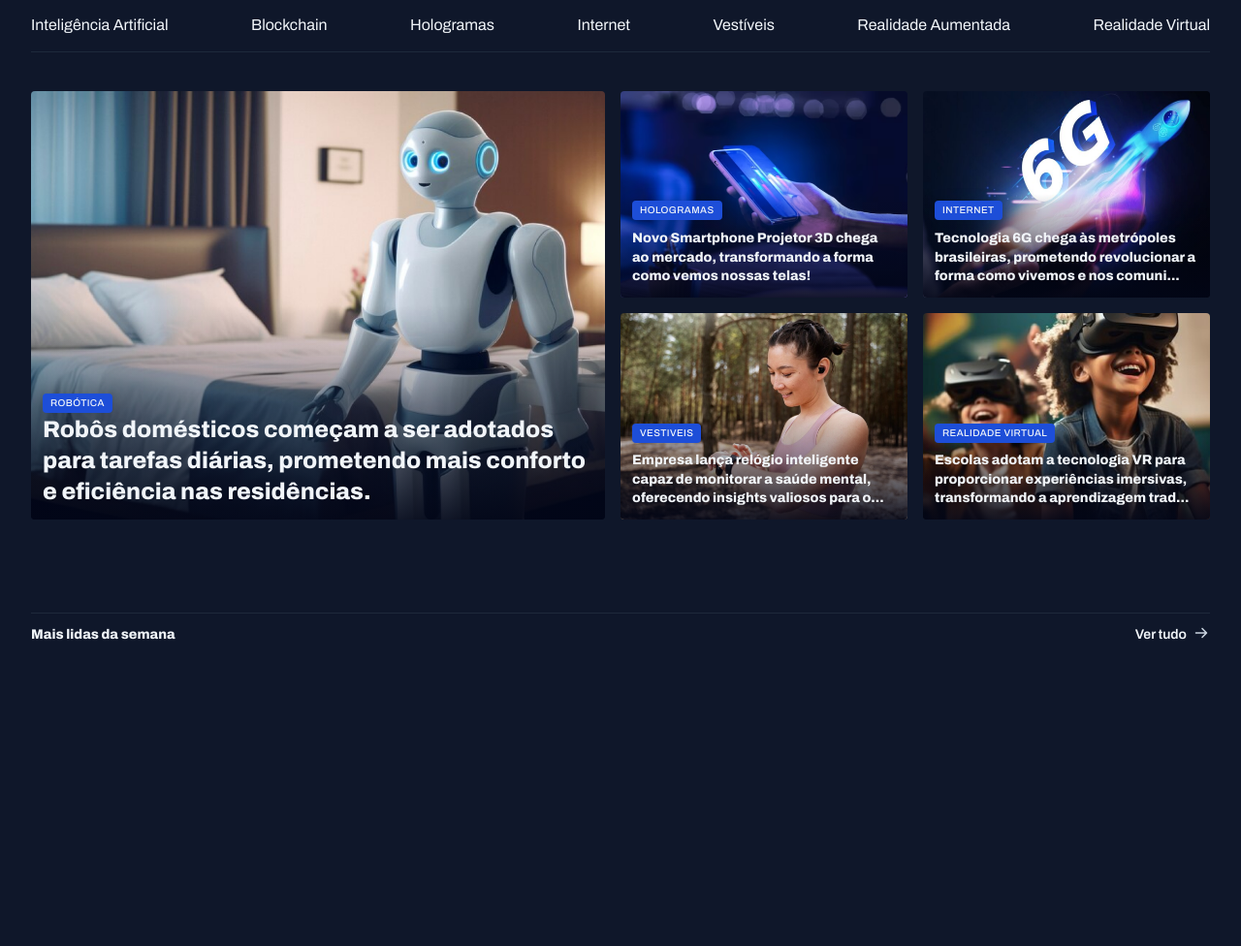
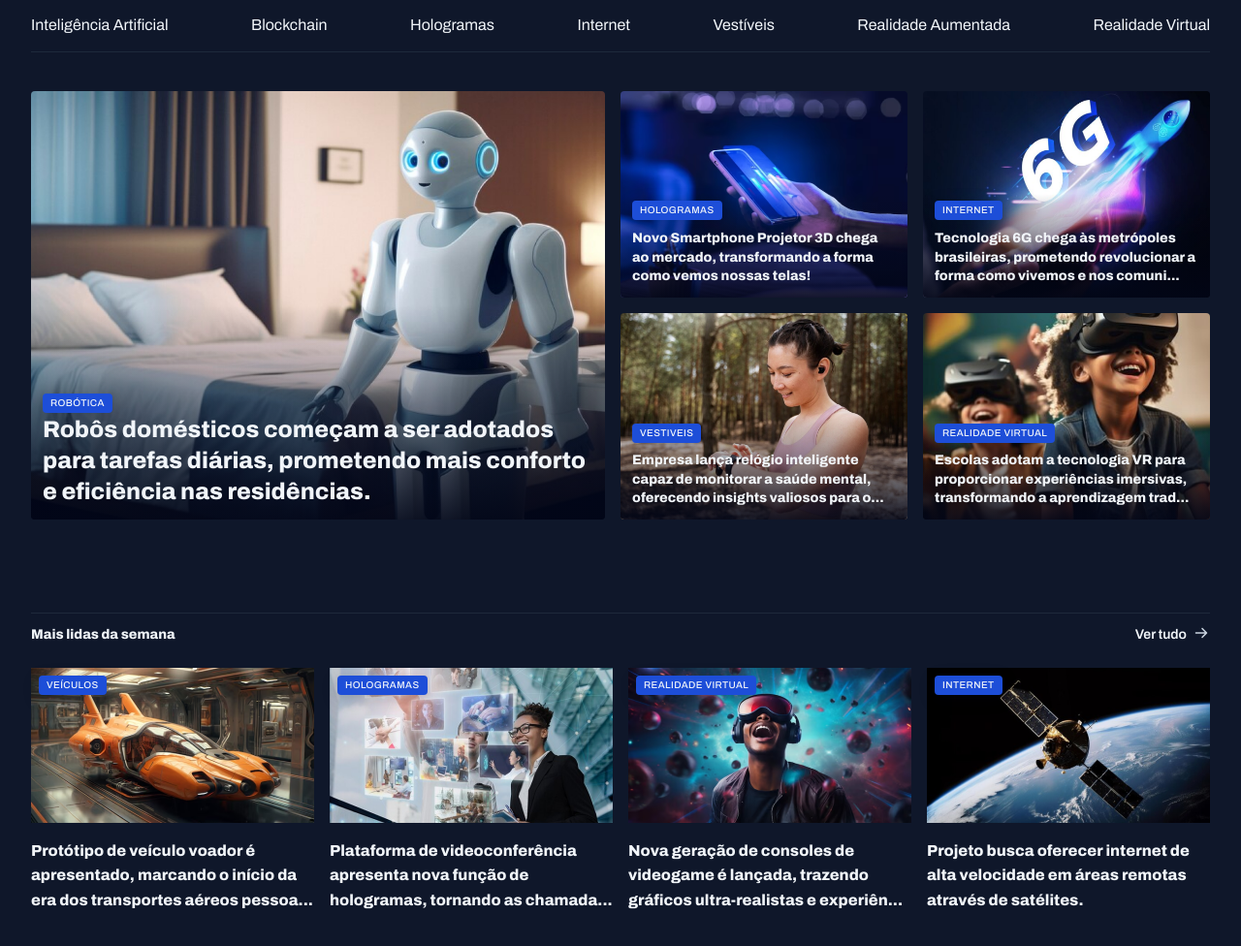
Before and after one commit to RodrigoCarrico01/SinglePage_Portal_Noticias_2, a plain HTML site: page index.html in a window 1280 px wide. Shown: the part 68-1044 px from the top of the page at 97% size. Before the commit the page ends 800 px from the top, so only its background shows below. Drawn offline with Linux system fonts and the light colour scheme.

Commit message:
weekly done

```diff
--- a/index.html
+++ b/index.html
@@ -83,7 +83,28 @@
           <span></span>
         </a>
       </header>
-
+      <div class="grid">
+        <figure>
+          <span class="content-tag">veículos</span>
+          <img src="assets/images/Image 06.png" alt="">
+          <p class="responsive-text veiculosweekly"></p>
+        </figure>
+        <figure>
+          <span class="content-tag">hologramas</span>
+          <img src="assets/images/Image 07.png" alt="">
+          <p class="responsive-text hologramasweekly"></p>
+        </figure>
+        <figure>
+          <span class="content-tag">realidade virtual</span>
+          <img src="assets/images/Image 08.png" alt="">
+          <p class="responsive-text vrweekly"></p>
+        </figure>
+        <figure>
+          <span class="content-tag">internet</span>
+          <img src="assets/images/Image 09.png" alt="">
+          <p class="responsive-text internetweekly"></p>
+        </figure>
+      </div>
     </section>
 
   </main>
--- a/styles/index.css
+++ b/styles/index.css
@@ -1,5 +1,5 @@
 @import url(global.css);
 @import url(utility.css);
 @import url(header.css);
-@import url(text.css);
+@import url(text/index.css);
 @import url(sections.css);
--- a/styles/sections.css
+++ b/styles/sections.css
@@ -50,7 +50,7 @@ section header{
     }
   }
   &  .card{
-    margin: 1rem;
+    margin-block: 1rem;
     border-radius: .25rem;
     overflow: hidden;
     position: relative;
@@ -64,6 +64,28 @@ section header{
         transparent 0%,
         rgba(2, 6, 23, 0.9) 100%
       );
+    }
+  }
+}
+
+#weekly{
+  padding-block: 0 2rem;
+  & > div{
+    gap: 2rem;
+  }
+  & img{
+    height: 160px;
+  }
+  &  figure{
+    position: relative;
+    & .content-tag{
+      position: absolute;
+      top: 8px;
+      left: 8px;
+    }
+    &  p{
+      margin-top: 8px;
+      font-weight: 800;
     }
   }
 }
@@ -85,4 +107,12 @@ section header{
       margin: 0;
     }
   }
+
+  #weekly{
+    padding-block: 0 5rem;
+    & > div{
+      gap: 1rem;
+      grid-template-columns: repeat(4, 1fr);
+    }
+  }
 }
--- /dev/null
+++ b/styles/text/index.css
@@ -0,0 +1,2 @@
+@import url(featured.css);
+@import url(weekly.css);
--- /dev/null
+++ b/styles/text/weekly.css
@@ -0,0 +1,29 @@
+.responsive-text.veiculosweekly::after {
+  content: "Protótipo de veículo voador é apresentado, marcando o início da era dos transportes aéreos pessoais.";
+}
+.responsive-text.hologramasweekly::after {
+  content: "Plataforma de videoconferência apresenta nova função de hologramas, tornando as chamadas virtuais mais re...";
+}
+.responsive-text.vrweekly::after {
+  content: "Nova geração de consoles de videogame é lançada, trazendo gráficos ultra-realistas e experiências de jogo totalm...";
+}
+.responsive-text.internetweekly::after {
+  content: "Projeto busca oferecer internet de alta velocidade em áreas remotas através de satélites.";
+}
+
+
+@media (width >= 80em) {
+  .responsive-text.veiculosweekly::after {
+    content: "Protótipo de veículo voador é apresentado, marcando o início da era dos transportes aéreos pessoa...";
+  }
+  .responsive-text.hologramasweekly::after {
+    content: "Plataforma de videoconferência apresenta nova função de hologramas, tornando as chamada...";
+  }
+  .responsive-text.vrweekly::after {
+    content: "Nova geração de consoles de videogame é lançada, trazendo gráficos ultra-realistas e experiên...";
+  }
+  .responsive-text.internetweekly::after {
+    content: "Projeto busca oferecer internet de alta velocidade em áreas remotas através de satélites.";
+  }
+
+}
--- a/styles/utility.css
+++ b/styles/utility.css
@@ -46,6 +46,9 @@
 .gap-1\.5{
   gap: 1.5rem;
 }
+.gap-2{
+  gap: 2rem;
+}
 .grid{
   display: grid;
 }
```
Also changed, not shown: styles/text/featured.css (renamed from styles/text.css).
